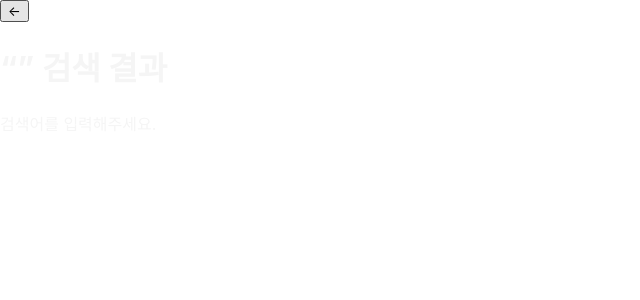
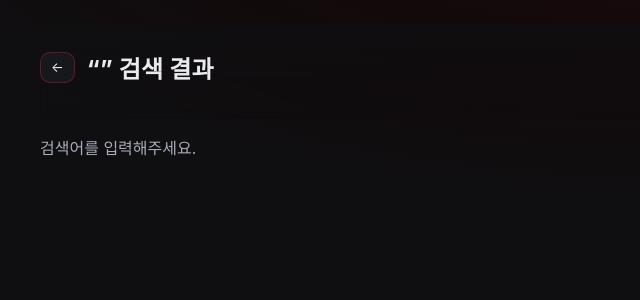
Before and after one commit to sodaaw/KurtainCall-Frontend, a React (Create React App) app: page /search in a window 1280 px wide. Shown: the top 300 px of the page, without its empty margins (0-640 px from the left). Built offline with nearby package versions, Linux system fonts and the light colour scheme.

Commit message:
검색 완료

```diff
--- a/src/components/SearchModal.jsx
+++ b/src/components/SearchModal.jsx
@@ -8,7 +8,7 @@ export default function SearchModal({ onClose }) {
   const navigate = useNavigate();
 
   const trendingKeywords = useMemo(
-    () => ["대학로", "로맨스", "코미디", "연극", "혜화역"], []
+    () => ["대학로", "Romance", "Comedy", "뱀프 X 헌터", "종로구"], []
   );
 
   const goSearch = (kw) => {
@@ -41,7 +41,7 @@ export default function SearchModal({ onClose }) {
 
         {/* 실시간 키워드 */}
         <div className="top-search-box">
-          <div className="top-search-header">실시간 검색어</div>
+          <div className="top-search-header">예시 검색어</div>
           <ul className="top-search-list">
             {trendingKeywords.map((keyword, idx) => (
               <li key={idx}>
--- /dev/null
+++ b/src/components/SearchResults.css
@@ -0,0 +1,160 @@
+/* 🎭 Theme */
+:root {
+    --bg: #0f0f11;
+    --panel: #17181c;
+    --panel-2: #1e2026;
+    --text: #e9e9ee;
+    --muted: #a8acb8;
+    --primary: #e11d48;          /* 포인트 레드 */
+    --primary-20: rgba(225,29,72,0.2);
+    --ring: rgba(225,29,72,0.35);
+    --card-radius: 14px;
+    --gap: 16px;
+  }
+
+  /* 전체 페이지 컨테이너 */
+  .search-results-page {
+    color: var(--text);
+    background: radial-gradient(1200px 600px at 50% -200px, #2a0f14 0%, #12090a 40%, var(--bg) 70%);
+    min-height: 100vh;
+    padding: 24px clamp(16px, 4vw, 40px);
+  }
+
+  /* 상단 헤더: 스티키 */
+  .results-header {
+    position: sticky;
+    top: 0;
+    z-index: 5;
+    display: flex;
+    align-items: center;
+    gap: 12px;
+    padding: 10px 0 18px;
+    background: linear-gradient(to bottom, rgba(15,15,17,0.85), rgba(15,15,17,0.0));
+    backdrop-filter: blur(4px);
+  }
+
+  .results-header h1 {
+    font-size: clamp(18px, 2.4vw, 24px);
+    font-weight: 700;
+    letter-spacing: 0.2px;
+  }
+  .results-header button {
+    border: 1px solid var(--ring);
+    background: var(--panel);
+    color: var(--text);
+    border-radius: 10px;
+    padding: 8px 10px;
+    line-height: 1;
+    cursor: pointer;
+  }
+  .results-header button:hover { box-shadow: 0 0 0 4px var(--primary-20); border-color: var(--primary); }
+
+  /* 결과 그리드 */
+  .results-grid {
+    list-style: none;
+    display: grid;
+    gap: var(--gap);
+    grid-template-columns: repeat(auto-fill, minmax(220px, 1fr));
+    padding: 0;
+    margin: 18px 0 40px;
+  }
+
+  /* 카드 */
+  .result-card {
+    background: linear-gradient(180deg, var(--panel) 0%, var(--panel-2) 100%);
+    border: 1px solid rgba(255,255,255,0.06);
+    border-radius: var(--card-radius);
+    overflow: hidden;
+    transition: transform .2s ease, box-shadow .2s ease, border-color .2s ease;
+  }
+  .result-card a {
+    display: grid;
+    grid-template-rows: auto 1fr;
+    color: inherit;
+    text-decoration: none;
+    height: 100%;
+  }
+  .result-card:hover {
+    transform: translateY(-4px);
+    border-color: var(--primary-20);
+    box-shadow: 0 10px 30px rgba(225,29,72,0.12);
+  }
+
+  /* 포스터 */
+  .result-card img {
+    width: 100%;
+    aspect-ratio: 2 / 3;          /* 600x900 비율 느낌 */
+    object-fit: cover;
+    background: #2a2d35;
+    display: block;
+  }
+
+  /* 메타 */
+  .result-card .meta {
+    padding: 12px 12px 14px;
+    display: grid;
+    gap: 6px;
+  }
+  .result-card .meta h3 {
+    font-size: 15px;
+    line-height: 1.35;
+    margin: 0;
+  }
+  .result-card .meta p {
+    margin: 0;
+    color: var(--muted);
+    font-size: 13px;
+  }
+  .result-card .meta .address {
+    font-size: 12px;
+    color: #c9cbd4;
+    opacity: .85;
+  }
+
+  /* 하이라이트 <mark> */
+  .result-card mark {
+    background: linear-gradient(90deg, rgba(225,29,72,.15), rgba(225,29,72,.05));
+    color: #ffd6de;
+    padding: 0 2px;
+    border-radius: 4px;
+  }
+
+  /* 비어있음 / 로딩 텍스트 */
+  .search-results-page p {
+    color: var(--muted);
+  }
+
+  /* 스켈레톤 로더 (로딩 중 카드용) */
+  .skel {
+    background: linear-gradient(180deg, var(--panel) 0%, var(--panel-2) 100%);
+    border: 1px solid rgba(255,255,255,0.06);
+    border-radius: var(--card-radius);
+    overflow: hidden;
+  }
+  .skel .ph {
+    width: 100%;
+    aspect-ratio: 2/3;
+    background: #2a2d35;
+    position: relative;
+    overflow: hidden;
+  }
+  .skel .ph::after {
+    content: "";
+    position: absolute;
+    inset: 0;
+    background: linear-gradient(90deg, transparent 0%, rgba(255,255,255,.12) 50%, transparent 100%);
+    transform: translateX(-100%);
+    animation: shimmer 1.2s infinite;
+  }
+  .skel .lines { padding: 12px; }
+  .skel .line { height: 10px; border-radius: 6px; background: #323643; margin-bottom: 8px; }
+  .skel .line.sm { width: 60%; }
+
+  @keyframes shimmer {
+    100% { transform: translateX(100%); }
+  }
+
+  /* 좁은 화면 */
+  @media (max-width: 420px) {
+    .results-grid { grid-template-columns: 1fr 1fr; }
+  }
--- a/src/components/SearchResults.jsx
+++ b/src/components/SearchResults.jsx
@@ -2,6 +2,7 @@
 import { useEffect, useMemo, useState } from "react";
 import { useSearchParams, useNavigate } from "react-router-dom";
 import { searchAPI } from "../services/search";
+import './SearchResults.css';
 
 const API_BASE = 'http://localhost:4000';
 
```
